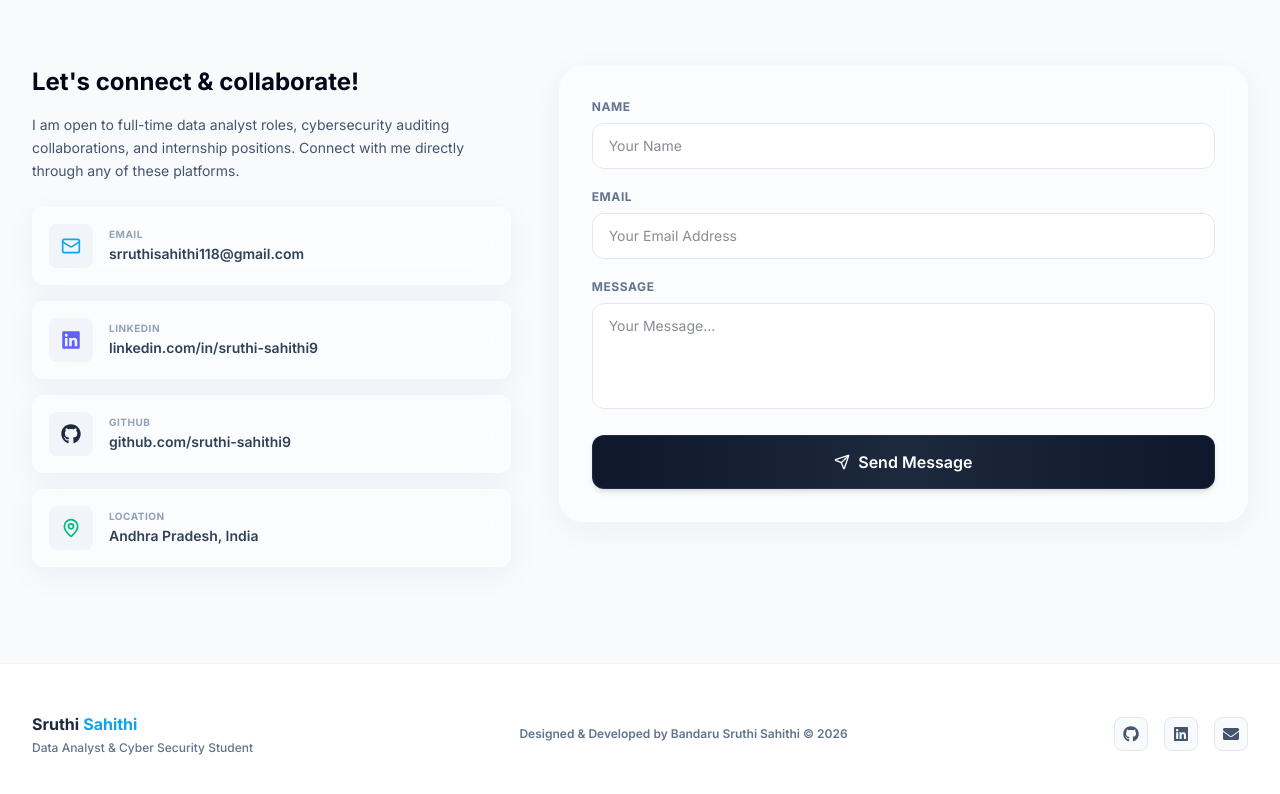
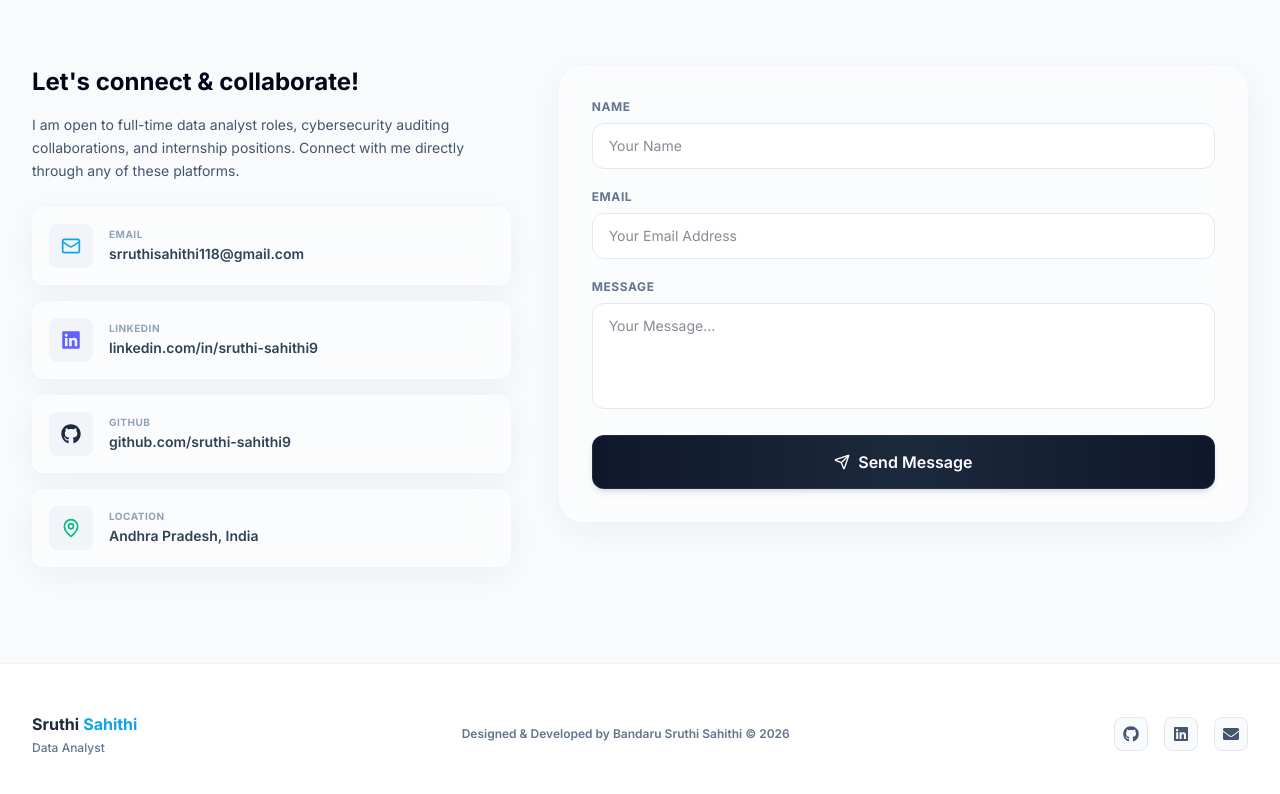
Before and after one commit to sruthi-sahithi9/Portfolio, a React app: page / in a window 1280 px wide. Shown: the part 8002-8796 px from the top of the page. Built offline with nearby package versions, Linux system fonts and the light colour scheme; the HTML template or start-up script is replaced by a standard one.

Commit message:
feat: change footer description to show only Data Analyst

```diff
--- a/src/components/Footer.jsx
+++ b/src/components/Footer.jsx
@@ -14,7 +14,7 @@ export default function Footer() {
             <span className="text-[#0ea5e9]">Sahithi</span>
           </p>
           <p className="text-xs text-slate-450 dark:text-slate-500 mt-1 font-medium font-sans">
-            Data Analyst & Cyber Security Student
+            Data Analyst
           </p>
         </div>
 
```
